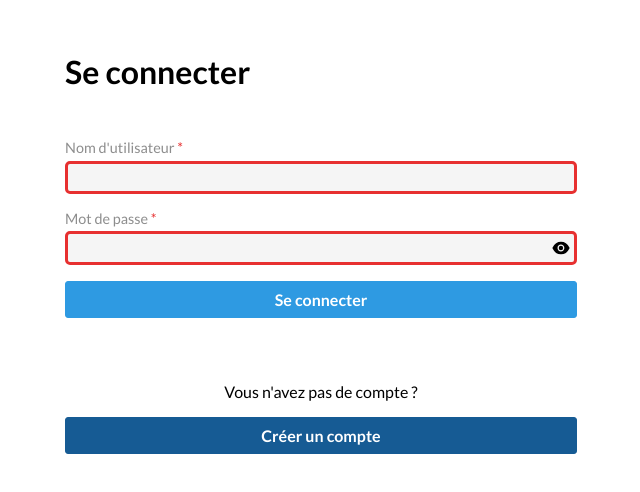
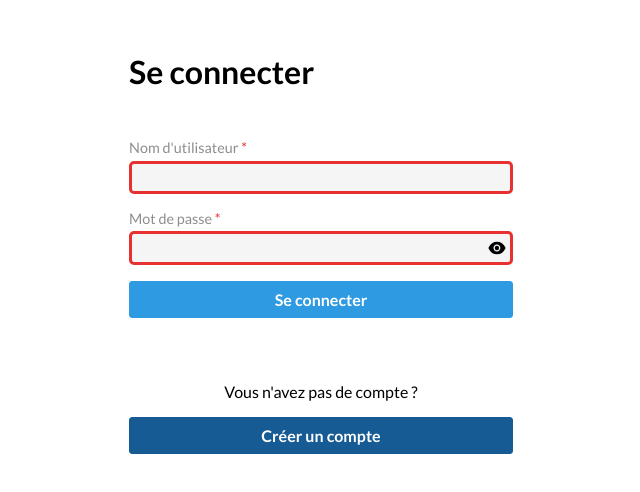
Before and after one commit to saidsay-so/chwitter, a React (Create React App) app in the folder client/: page /login in a window 1280 px wide. Shown: the part 148-640 px from the top of the page, without its empty margins (319-959 px from the left). Built offline with nearby package versions, Linux system fonts and the light colour scheme.

Commit message:
fix(client): resize login page

```diff
--- a/client/src/pages/Login.css
+++ b/client/src/pages/Login.css
@@ -1,6 +1,6 @@
 .login {
   display: flex;
-  margin: 25vh 30vw;
+  margin: 25vh 35vw;
 	overflow: visible;
   flex-direction: column;
   gap: 3rem;
```
